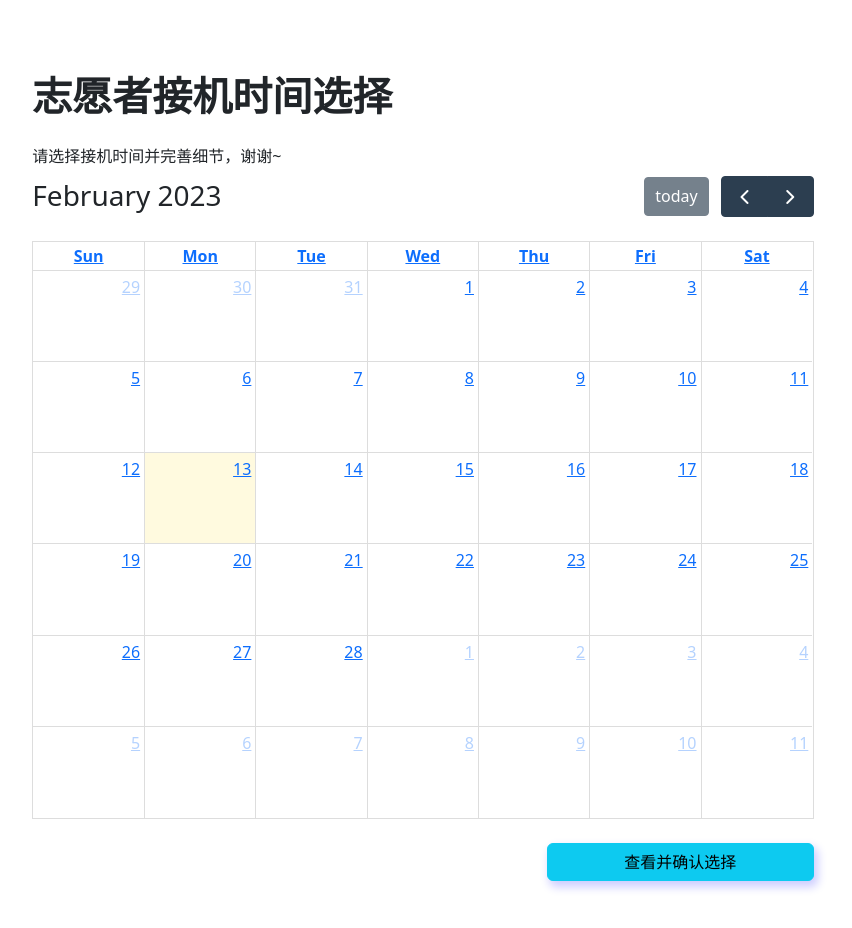
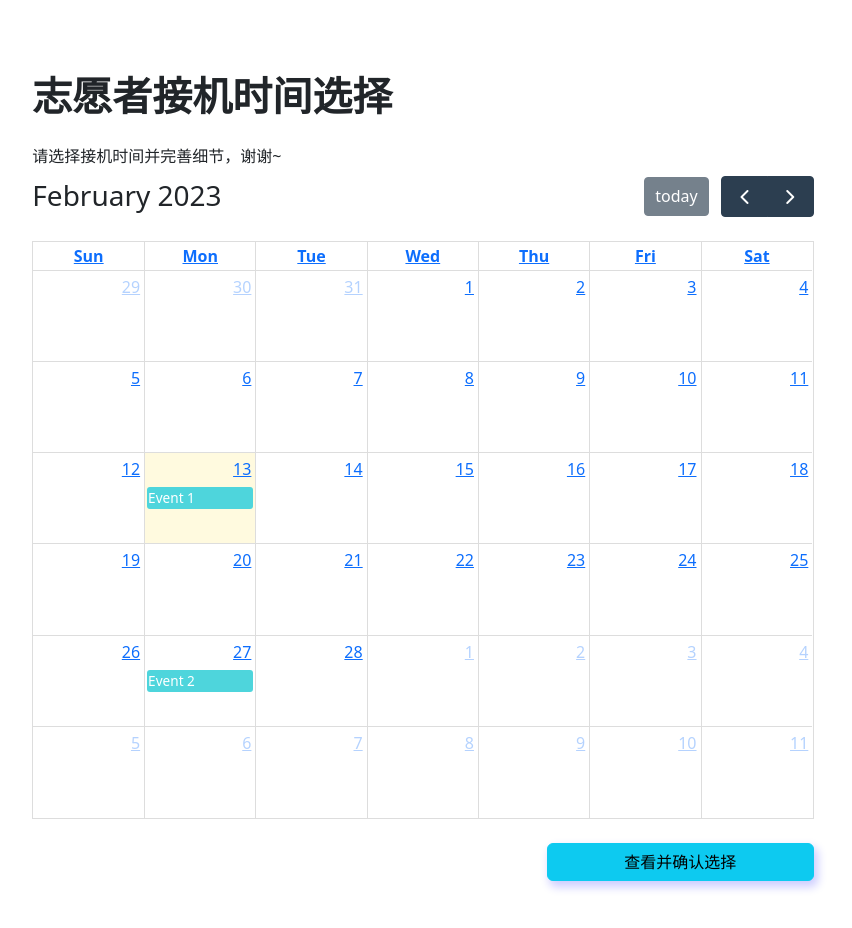
Before and after one commit to RCSSA/Freshmen-Airport-Pickup-Frontend, a React (Create React App) app in the folder airport-pickup/: page /choosetime in a window 1280 px wide. Shown: the whole page, without its empty margins (217-1069 px from the left). Built offline with nearby package versions, Linux system fonts and the light colour scheme.

Commit message:
update calendar interaction

```diff
--- a/airport-pickup/src/pages/FullCalendar.js
+++ b/airport-pickup/src/pages/FullCalendar.js
@@ -1,4 +1,4 @@
-import React from 'react'
+import React, { useState } from 'react'
 import FullCalendar from '@fullcalendar/react' // must go before plugins
 import dayGridPlugin from '@fullcalendar/daygrid' // a plugin!
 import interactionPlugin from "@fullcalendar/interaction"
@@ -6,6 +6,9 @@ import { Tooltip } from 'bootstrap'
 
 
 export default function FullCalendarModel(props) {
+  const [e1color, sete1color] = useState("rgb(78, 213, 220)");
+  const [e2color, sete2color] = useState("rgb(78, 213, 220)");
+  const setColors = [sete1color, sete2color];
     function handleEventDidMount(info){
         var tooltip = new Tooltip(info.el, {
             title: info.event.extendedProps.description,
@@ -21,8 +24,10 @@ export default function FullCalendarModel(props) {
       const eventId = info.event.id;
         if (props.selected.includes(eventId)){
           props.setSelected(props.selected.filter((elem)=>{return elem != eventId}));
+          setColors[eventId-1]("rgb(78, 213, 220)");
         } else {
           props.setSelected([...props.selected, eventId]);
+          setColors[eventId-1]("rgb(29, 107, 112)");
         }
     }
 
@@ -32,15 +37,21 @@ export default function FullCalendarModel(props) {
         initialView="dayGridMonth"
         events={[
             { id: '1',
-              title: 'event 1',
-              date: '2023-01-23',
+              title: 'Event 1',
+              date: '2023-02-13',
+              classNames: ['selectedEvent'],
+              description: "Event Description1",
+              backgroundColor: e1color,
+            },
+
+            { id: '2',
+              title: 'Event 2',
+              date: '2023-02-27' ,
               classNames: ['unselectedEvent'],
-              description: "Event Description1"},
-            { id: '2',
-              title: 'event 2',
-              date: '2023-01-27' ,
-              classNames: ['unselectedEvent'],
-              description: "Event Description2"}
+              description: "Event Description2",
+              backgroundColor: e2color,
+            },
+
           ]}
         eventDidMount={(info)=>handleEventDidMount(info)}
         eventClick={(info)=>handleEventClick(info)}
--- a/airport-pickup/src/pages/TimeInfoPage.js
+++ b/airport-pickup/src/pages/TimeInfoPage.js
@@ -1,6 +1,10 @@
-import React from 'react'
+import React from 'react';
+
 
 export default function TimeInfoPage() {
+  function logout() {
+    window.location.href = '/';
+  }
   return (
     <div className='d-flex justify-content-center p-5'>
         <div>
@@ -11,7 +15,7 @@ export default function TimeInfoPage() {
             </div>
             <div className='d-flex justify-content-end mt-4'>
                 <button type='submit' className='btn btn-info homepage-btn'>修改接机时间</button>
-                <button type='submit' className='btn btn-info homepage-btn ms-3'>登出</button>
+                <button type='submit' className='btn btn-info homepage-btn ms-3' onClick={logout}>登出</button>
             </div>
         </div>
     </div>
--- a/airport-pickup/src/stylings/styleAH.css
+++ b/airport-pickup/src/stylings/styleAH.css
@@ -11,7 +11,12 @@
 }
 
 .unselectedEvent{
-    background-color: rgb(0, 230, 243);
+    background-color: rgb(78, 213, 220);
+    border: 0;
+}
+
+.selectedEvent{
+    background-color: rgb(29, 107, 112);
     border: 0;
 }
 
@@ -22,8 +27,3 @@
 .selectedEvent:hover{
     cursor: pointer;
 }
-
-.selectedEvent{
-    background-color: rgb(0, 47, 50);
-    border: 0;
-}
```
Also changed, not shown: airport-pickup/src/component/Event.js (added, +9 -0 lines).
